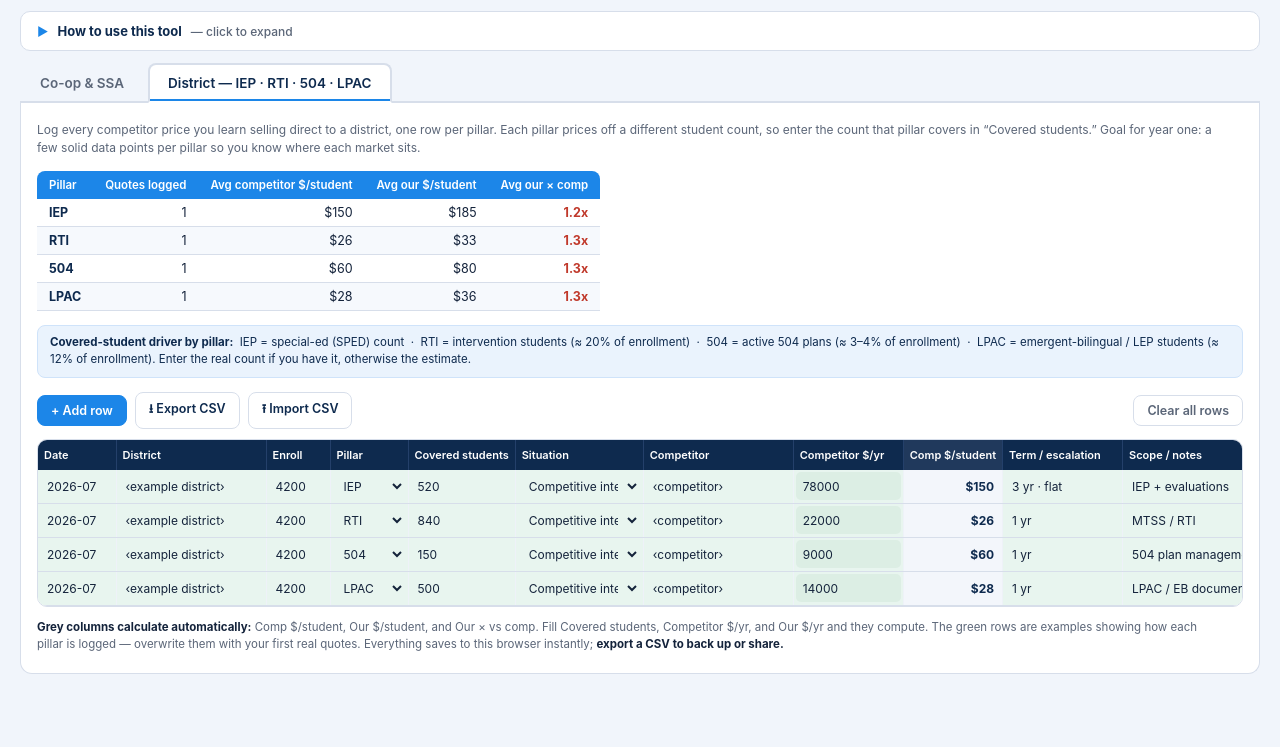
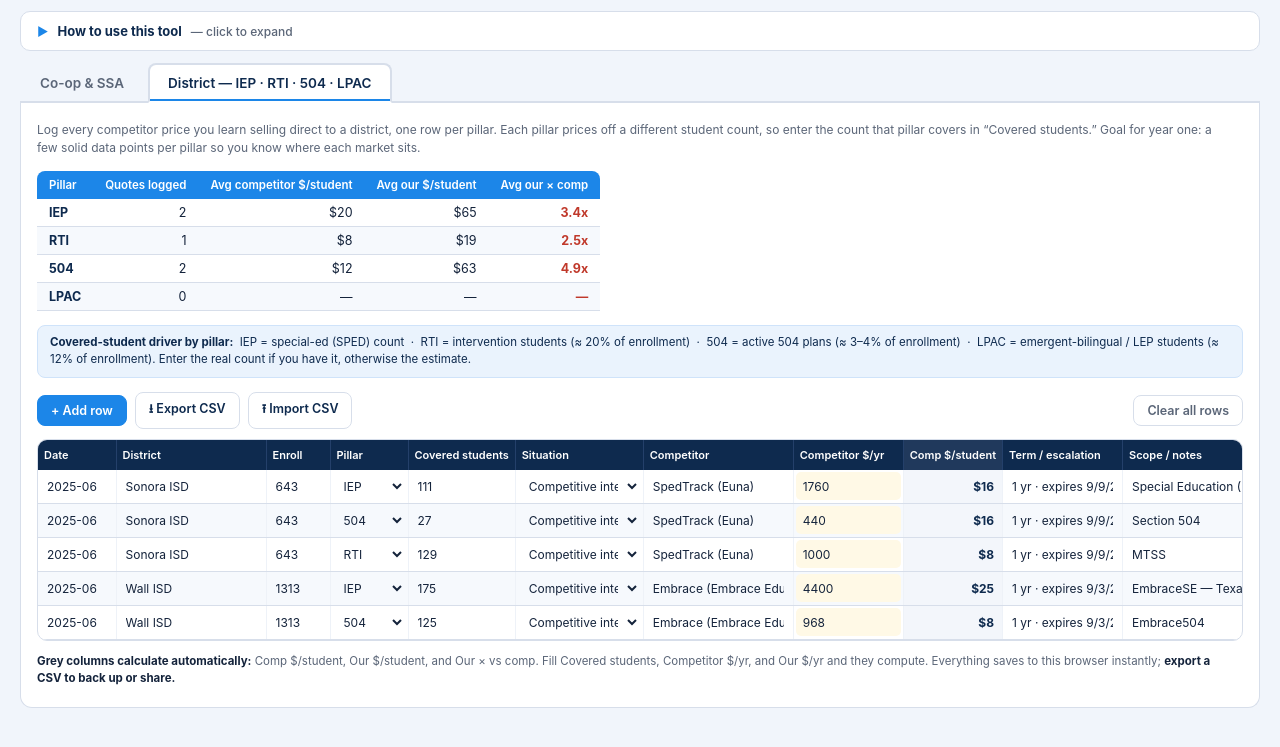
Before and after one commit to coachwatts/K12-plus-compeititor-pricing, a plain HTML site: page index.html in a window 1280 px wide. Both pictures are taken after a click on the element "District — IEP · RTI · 504 · LPAC". Shown: the part 59-806 px from the top of the page. Drawn offline with Linux system fonts and the light colour scheme.

Commit message:
Add files via upload

```diff
--- a/index.html
+++ b/index.html
@@ -190,7 +190,7 @@
     </div>
     <div class="tablewrap"><table class="log" id="table-district"></table></div>
     <div class="foot"><b>Grey columns calculate automatically:</b> Comp $/student, Our $/student, and Our × vs comp. Fill Covered students, Competitor $/yr, and Our $/yr and they compute.
-      The green rows are examples showing how each pillar is logged — overwrite them with your first real quotes. Everything saves to this browser instantly; <b>export a CSV to back up or share.</b></div>
+      Everything saves to this browser instantly; <b>export a CSV to back up or share.</b></div>
   </div>
 </div>
 
@@ -251,19 +251,26 @@ const SEED={
      notes:"Unique early-customer deal per SpedTrack — one of their first customers; not their standard price."}
   ],
   district:[
-    {date:"2026-07",district:"‹example district›",enroll:"4200",pillar:"IEP",covered:"520",situation:"Competitive intel",
-     competitor:"‹competitor›",compYr:"78000",term:"3 yr · flat",scope:"IEP + evaluations",ourYr:"96000",source:"Rep / field intel",notes:"EXAMPLE ROW — overwrite with a real quote"},
-    {date:"2026-07",district:"‹example district›",enroll:"4200",pillar:"RTI",covered:"840",situation:"Competitive intel",
-     competitor:"‹competitor›",compYr:"22000",term:"1 yr",scope:"MTSS / RTI",ourYr:"28000",source:"Rep / field intel",notes:"EXAMPLE ROW — overwrite with a real quote"},
-    {date:"2026-07",district:"‹example district›",enroll:"4200",pillar:"504",covered:"150",situation:"Competitive intel",
-     competitor:"‹competitor›",compYr:"9000",term:"1 yr",scope:"504 plan management",ourYr:"12000",source:"Rep / field intel",notes:"EXAMPLE ROW — overwrite with a real quote"},
-    {date:"2026-07",district:"‹example district›",enroll:"4200",pillar:"LPAC",covered:"500",situation:"Competitive intel",
-     competitor:"‹competitor›",compYr:"14000",term:"1 yr",scope:"LPAC / EB documentation",ourYr:"18000",source:"Rep / field intel",notes:"EXAMPLE ROW — overwrite with a real quote"},
+    {date:"2025-06",district:"Sonora ISD",enroll:"643",pillar:"IEP",covered:"111",situation:"Competitive intel",
+     competitor:"SpedTrack (Euna)",compYr:"1760",term:"1 yr · expires 9/9/25",scope:"Special Education (IEP & Evaluation)",ourYr:"7859",source:"Customer proposal",
+     notes:"Sonora is a Small Schools Co-op member. Core SpEd module only; SpedTrack also quoted à-la-carte add-ons — Progress Monitoring $1,000, Services Tracking $1,000, SIS Integration $275, Translation $275, Workflow $350/yr — plus $500 one-time implementation. Full SpedTrack quote (incl. 504 + MTSS + add-ons) = $6,100/yr + $500 impl."},
+    {date:"2025-06",district:"Sonora ISD",enroll:"643",pillar:"504",covered:"27",situation:"Competitive intel",
+     competitor:"SpedTrack (Euna)",compYr:"440",term:"1 yr · expires 9/9/25",scope:"Section 504",ourYr:"2564",source:"Customer proposal",
+     notes:"Part of the same SpedTrack quote to Sonora ISD."},
+    {date:"2025-06",district:"Sonora ISD",enroll:"643",pillar:"RTI",covered:"129",situation:"Competitive intel",
+     competitor:"SpedTrack (Euna)",compYr:"1000",term:"1 yr · expires 9/9/25",scope:"MTSS",ourYr:"2501",source:"Customer proposal",
+     notes:"MTSS module. Covered count = est. 20% of enrollment (no actual RTI count). Progress Monitoring ($1,000) also relates to MTSS if bundled."},
+    {date:"2025-06",district:"Wall ISD",enroll:"1313",pillar:"IEP",covered:"175",situation:"Competitive intel",
+     competitor:"Embrace (Embrace Education)",compYr:"4400",term:"1 yr · expires 9/3/25",scope:"EmbraceSE — Texas Mgmt Software (ARD/IEP)",ourYr:"10250",source:"Customer proposal",
+     notes:"Wall is a Small Schools Co-op member. + SFTP/SIS interface $500/yr; + $3,000 one-time implementation + $1,000 IEP webinar training. Full Embrace quote (IEP + 504) = $5,868/yr + $4,500 one-time."},
+    {date:"2025-06",district:"Wall ISD",enroll:"1313",pillar:"504",covered:"125",situation:"Competitive intel",
+     competitor:"Embrace (Embrace Education)",compYr:"968",term:"1 yr · expires 9/3/25",scope:"Embrace504",ourYr:"3844",source:"Customer proposal",
+     notes:"Part of the same Embrace quote to Wall ISD. + $500 one-time 504 webinar training."},
   ]
 };
 
 /* ---------- helpers ---------- */
-const KEYS={coop:"k12_coop_log_v2",district:"k12_district_log_v2"};
+const KEYS={coop:"k12_coop_log_v2",district:"k12_district_log_v3"};
 let hasStorage=true;
 function lsGet(k){try{return localStorage.getItem(k);}catch(e){hasStorage=false;return null;}}
 function lsSet(k,v){try{localStorage.setItem(k,v);return true;}catch(e){hasStorage=false;return false;}}
```
